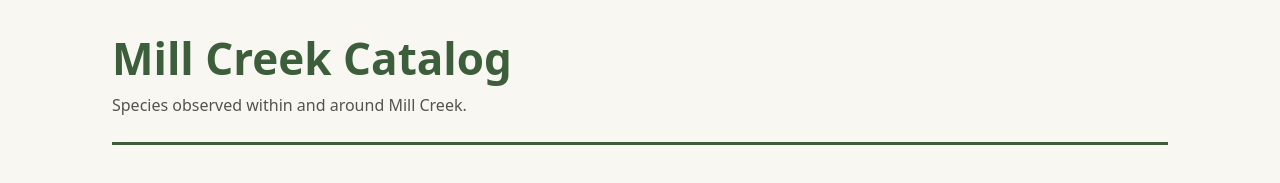
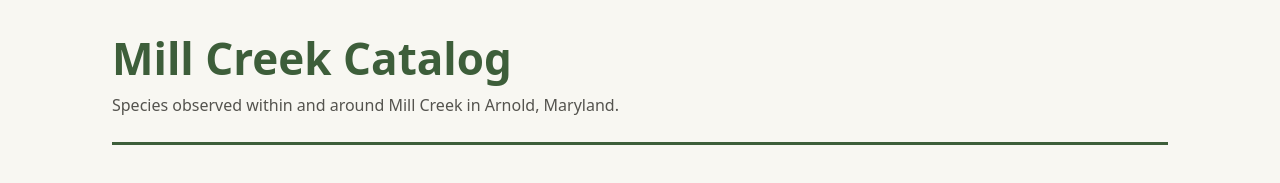
Before and after one commit to RyanFrantz/mill-creek-catalog, a plain HTML site: page index.html in a window 1280 px wide. Shown: the top 183 px of the page. Drawn offline with Linux system fonts and the light colour scheme.

Commit message:
Call home.

```diff
--- a/index.html
+++ b/index.html
@@ -208,7 +208,7 @@
 
 <header>
   <h1>Mill Creek Catalog</h1>
-  <p>Species observed within and around Mill Creek.</p>
+  <p>Species observed within and around Mill Creek in Arnold, Maryland.</p>
 </header>
 
 <search>
```
